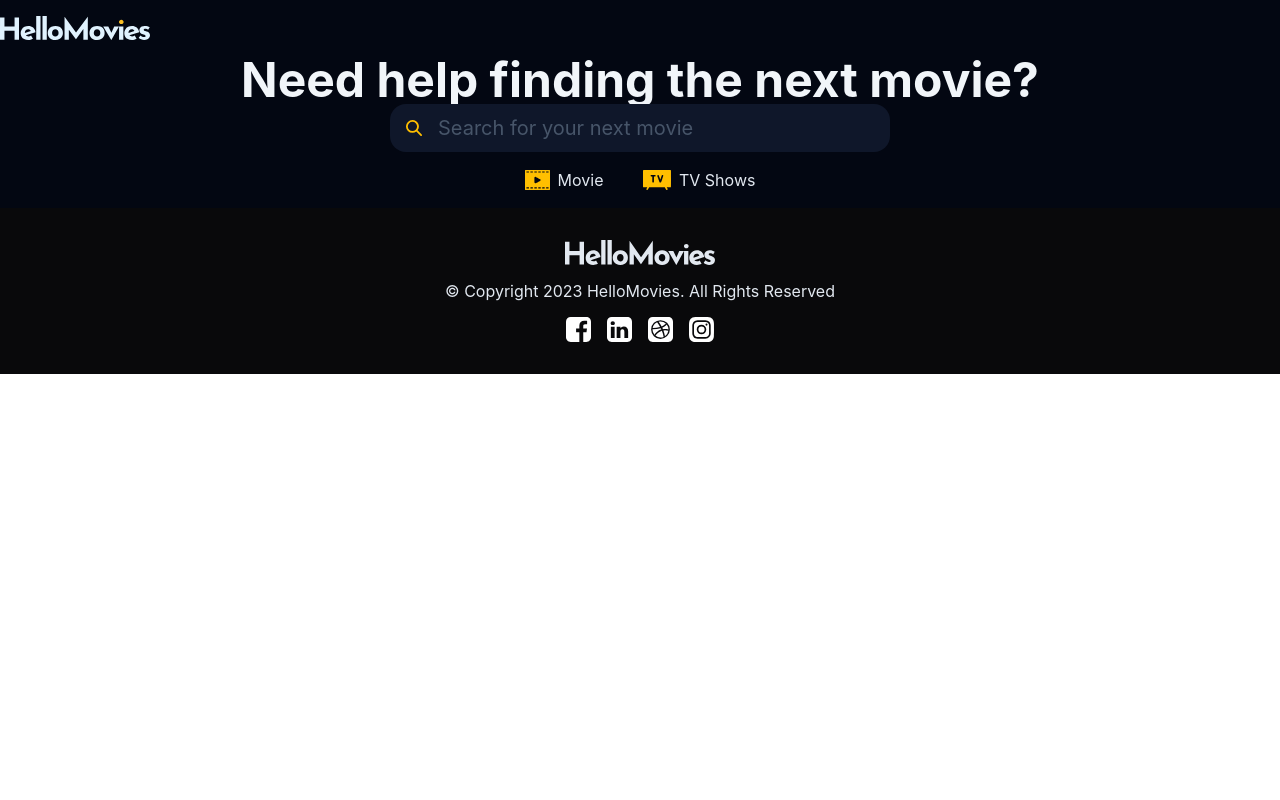
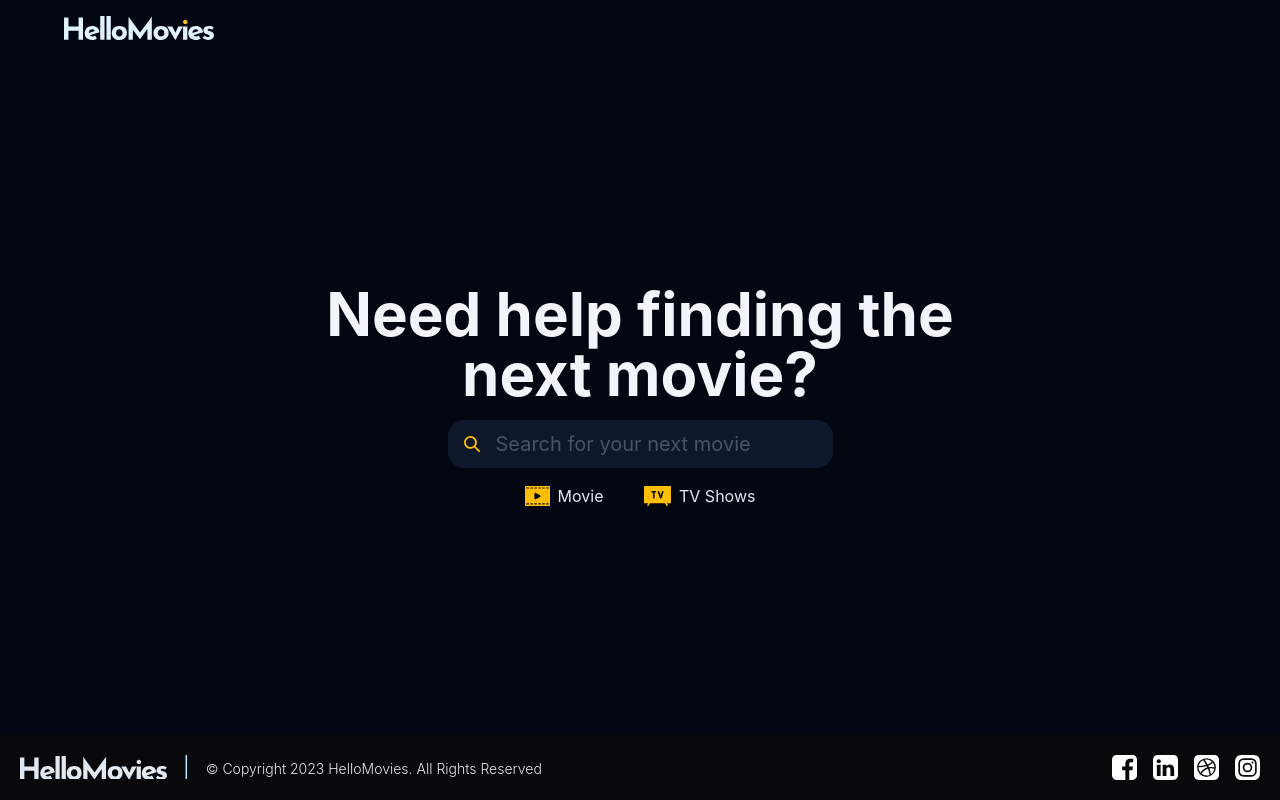
Before and after one commit to smikayel/film_webapp, a React (Create React App) app in the folder frontend/: page / in a window 1280 px wide. Built offline with nearby package versions, Linux system fonts and the light colour scheme.

Commit message:
feature: welcome page

```diff
--- a/frontend/src/App.tsx
+++ b/frontend/src/App.tsx
@@ -4,7 +4,7 @@ import { Header } from "./components/featured/header";
 
 function App() {
   return (
-    <div>
+    <div className="h-screen flex flex-col">
       <Header />
       <Section />
       <Footer />
--- a/frontend/src/components/featured/footer/index.tsx
+++ b/frontend/src/components/featured/footer/index.tsx
@@ -21,20 +21,29 @@ const socials = [
 
 export function Footer() {
   return (
-    <footer className="flex flex-col items-center justify-center bg-zinc-950 py-8">
-      <div>
+    <footer className="flex flex-col">
+      <section className="self-stretch flex flex-col bg-zinc-950 p-5 max-md:max-w-full">
+        <div className="self-center flex w-full max-w-[1456px] flex-row items-start justify-between gap-5 max-md:max-w-full max-md:flex-wrap">
+          <section className="self-stretch flex flex-row items-start gap-4 max-md:max-w-full max-md:flex-wrap max-md:justify-center">
             <img
-          className="w-[150px] h-auto"
-          src="/appLogos/footer-logo.svg"
-          alt="Logo"
+              loading="lazy"
+              srcSet="/appLogos/footer-logo.svg"
+              className="aspect-[6.13] object-cover object-center w-[147px] self-center shrink-0"
+              alt="helo movie"
             />
+            <a
+              href="..."
+              className="text-sky-200 text-center text-xl leading-[normal] self-stretch"
+            >
+              {" "}
+              |{" "}
+            </a>
+            <div className="text-slate-200 text-sm font-light leading-5 max-w-auto self-center mt-0.5">
+              {" "}
+              © Copyright 2023 HelloMovies. All Rights Reserved
             </div>
-      <div className="text-white leading-tight p-4">
-        <p className="text-slate-200">
-          © Copyright 2023 HelloMovies. All Rights Reserved
-        </p>
-      </div>
-      <div className="flex justify-between gap-4">
+          </section>
+          <div className="w-auto flex justify-between gap-4">
             {socials.map((social) => {
               return (
                 <img
@@ -46,6 +55,8 @@ export function Footer() {
               );
             })}
           </div>
+        </div>
+      </section>
     </footer>
   );
 }
--- a/frontend/src/components/featured/header/index.tsx
+++ b/frontend/src/components/featured/header/index.tsx
@@ -3,7 +3,7 @@ export function Header() {
     <header className="bg-gray-950 py-4">
       <div className="container mx-auto">
         <div className="flex justify-between items-center">
-          <div className="logo ml-4 sm:ml-0">
+          <div className="logo ml-4 sm:ml-16">
             <img
               className="w-[150px] h-auto"
               src="/appLogos/header-logo.svg"
--- a/frontend/src/components/featured/section/index.tsx
+++ b/frontend/src/components/featured/section/index.tsx
@@ -15,10 +15,12 @@ const chips = [
 
 export function Section() {
   return (
-    <div className="flex flex-col items-center justify-center bg-gray-950">
-      <div className="flex flex-col items-center justify-center">
+    <div className="flex-1 h-full bg-gray-950 ">
+      <div className=" h-full flex flex-col items-center justify-center">
         <Title />
-        <SearchBar />
+        <div className="px-8">
+          <SearchBar />
+        </div>
         <div className="flex flex-row gap-10 p-4">
           {chips.map((chip) => (
             <Chip name={chip.name} icon={chip.iconSrc} key={chip.name} />
--- a/frontend/src/components/shared/search/index.tsx
+++ b/frontend/src/components/shared/search/index.tsx
@@ -1,6 +1,6 @@
 export function SearchBar() {
   return (
-    <div className="relative w-[500px]">
+    <div className="relative w-full sm:w-auto md:w-auto lg:w-auto xl:w-auto 2xl:w-[500px]">
       <input
         className="w-full h-12 p-6 pl-12 rounded-2xl bg-slate-900 text-slate-100 text-xl font-normal font-inter leading-7 placeholder-slate-600 focus:outline-none"
         type="text"
--- a/frontend/src/components/shared/title/index.tsx
+++ b/frontend/src/components/shared/title/index.tsx
@@ -1,7 +1,7 @@
 export function Title() {
   return (
-    <div className="text-center text-slate-100 text-5xl font-bold font-inter leading-[48px]">
-      Need help finding the <br className="md:hidden" /> next movie?
+    <div className="text-center text-slate-100 text-6xl font-bold max-w-[700px] p-4">
+      Need help finding the next movie?
     </div>
   );
 }
```
Lines whose indentation alone changed are shown as unchanged.
